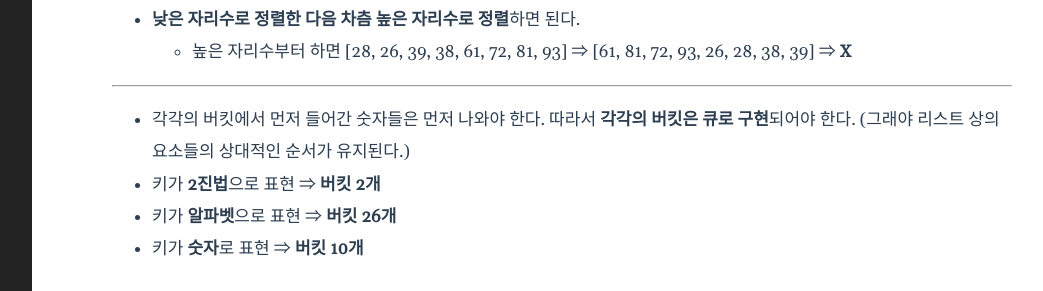
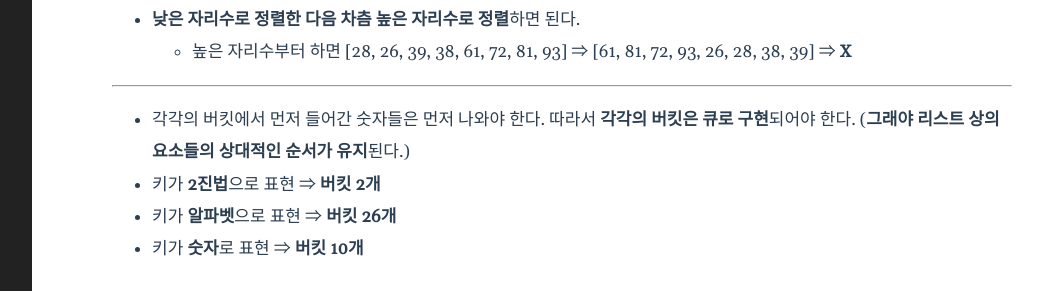
Before and after one commit to qkrrlgh519/qkrrlgh519.github.io, a Jekyll site: the page built from _posts/2021-01-25-Algorithm-Sort-Radix.markdown, in a window 1280 px wide and 900 px high, scrolled down 1683 px. Shown: the part 151-442 px from the top of the window, without its empty margins (188-1231 px from the left). Built offline with Jekyll 4.4.1, drawn with Linux system fonts in a browser that asks for light colours; some of the changed text lies outside the part shown.

Commit message:
fix: 기수 정렬 알고리즘 내용 수정

```diff
--- a/_posts/2021-01-25-Algorithm-Sort-Radix.markdown
+++ b/_posts/2021-01-25-Algorithm-Sort-Radix.markdown
@@ -36,7 +36,7 @@ categories: Algorithm(Sort)
 
 ---
 
-- 각각의 버킷에서 먼저 들어간 숫자들은 먼저 나와야 한다. 따라서 **각각의 버킷은 큐로 구현**되어야 한다. (그래야 리스트 상의 요소들의 상대적인 순서가 유지된다.)
+- 각각의 버킷에서 먼저 들어간 숫자들은 먼저 나와야 한다. 따라서 **각각의 버킷은 큐로 구현**되어야 한다. (**그래야 리스트 상의 요소들의 상대적인 순서가 유지**된다.)
 - 키가 **2진법**으로 표현 ⇒ **버킷 2개**
 - 키가 **알파벳**으로 표현 ⇒ **버킷 26개**
 - 키가 **숫자**로 표현 ⇒ **버킷 10개**
```
Also changed, not shown: other parts of _posts/2021-01-25-Algorithm-Sort-Radix.markdown (+4 -0 lines).
